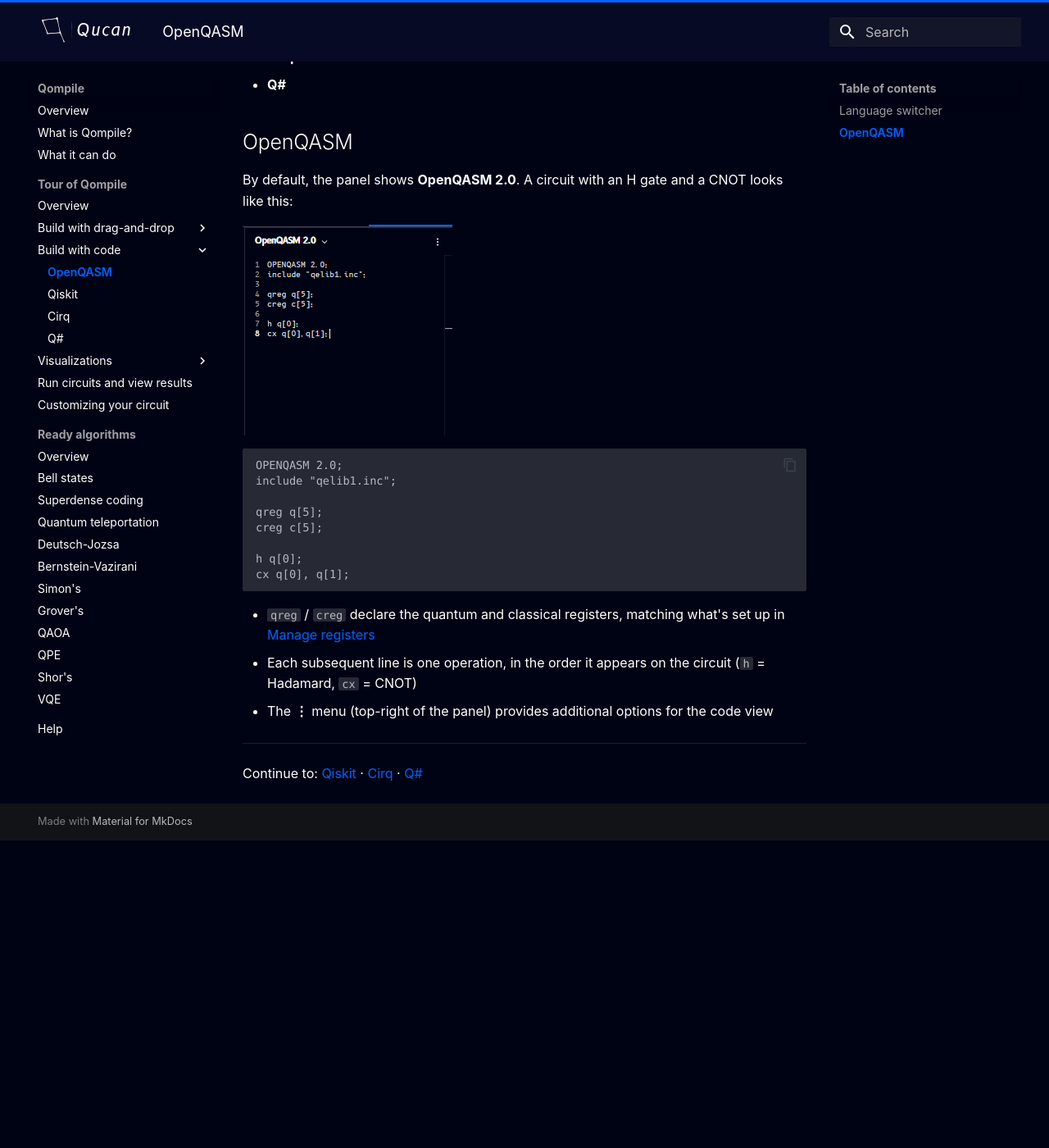
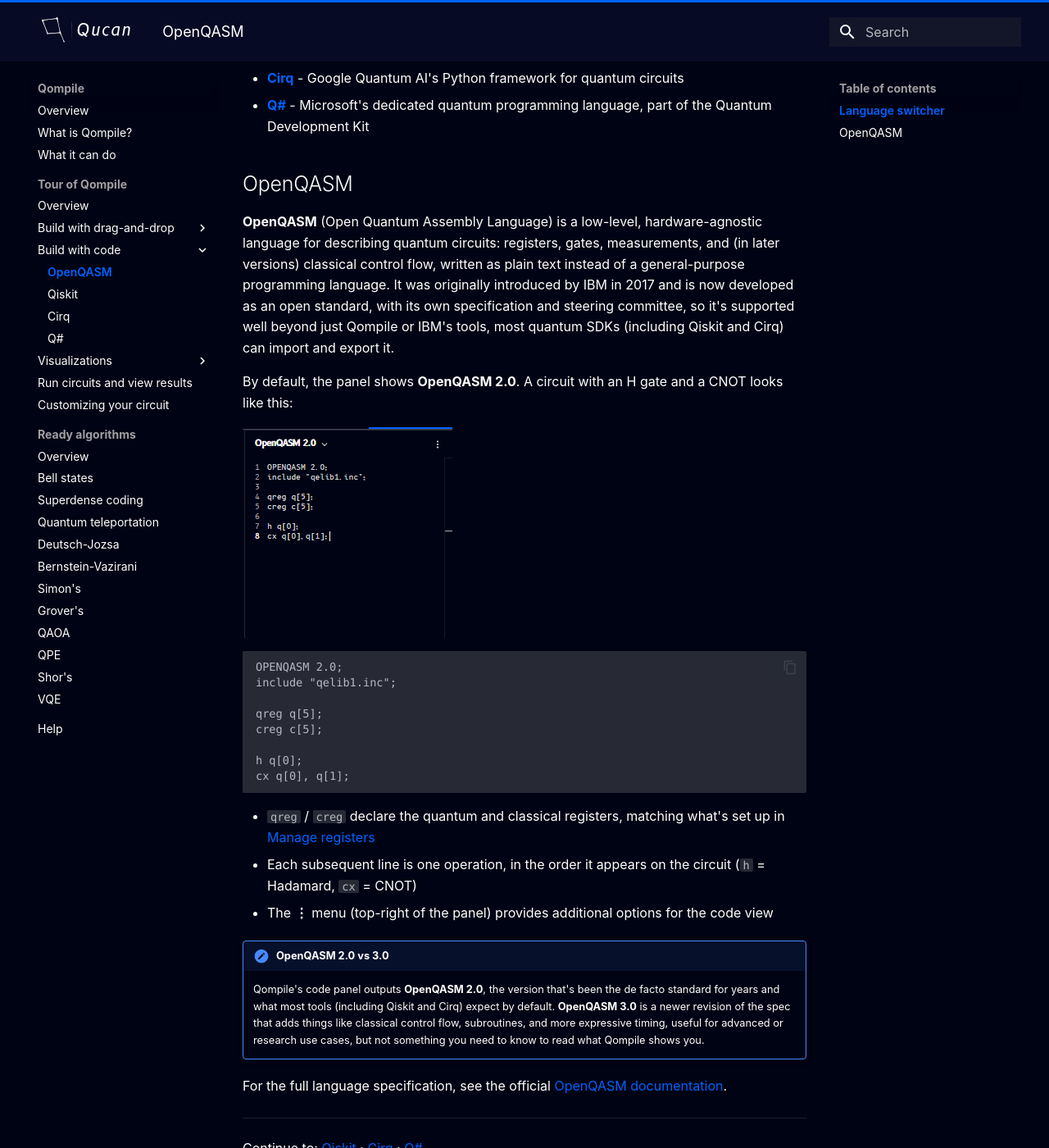
Before and after one commit to Tatgithub02/qucan-docs, an MkDocs documentation site: the page built from docs/qompile/tour/code/openqasm.md, in a window 1280 px wide and 1400 px high, scrolled down 905 px. Shown: the whole window at 82% size. Built offline with MkDocs 1.6.1 and Material for MkDocs 9.7.7, drawn with Linux system fonts in a browser that asks for light colours; some web fonts are replaced; before the commit the page ends 1930 px from its top, so only the background shows below that.

Commit message:
Add background and official doc links for OpenQASM, Qiskit, Cirq, and Q#

```diff
--- a/docs/qompile/tour/code/openqasm.md
+++ b/docs/qompile/tour/code/openqasm.md
@@ -18,12 +18,14 @@
 
 Supported languages:
 
-- **OpenQASM 2.0**
-- **Qiskit**
-- **Cirq**
-- **Q#**
+- **[OpenQASM 2.0](#openqasm)** - a low-level, hardware-agnostic quantum assembly language, an open standard rather than tied to one vendor
+- **[Qiskit](qiskit.md)** - IBM's Python SDK for quantum computing
+- **[Cirq](cirq.md)** - Google Quantum AI's Python framework for quantum circuits
+- **[Q#](qsharp.md)** - Microsoft's dedicated quantum programming language, part of the Quantum Development Kit
 
 ## OpenQASM
+
+**OpenQASM** (Open Quantum Assembly Language) is a low-level, hardware-agnostic language for describing quantum circuits: registers, gates, measurements, and (in later versions) classical control flow, written as plain text instead of a general-purpose programming language. It was originally introduced by IBM in 2017 and is now developed as an open standard, with its own specification and steering committee, so it's supported well beyond just Qompile or IBM's tools, most quantum SDKs (including Qiskit and Cirq) can import and export it.
 
 By default, the panel shows **OpenQASM 2.0**. A circuit with an H gate and a CNOT looks like this:
 
@@ -44,6 +46,11 @@
 - Each subsequent line is one operation, in the order it appears on the circuit (`h` = Hadamard, `cx` = CNOT)
 - The **⋮** menu (top-right of the panel) provides additional options for the code view
 
+!!! note "OpenQASM 2.0 vs 3.0"
+    Qompile's code panel outputs **OpenQASM 2.0**, the version that's been the de facto standard for years and what most tools (including Qiskit and Cirq) expect by default. **OpenQASM 3.0** is a newer revision of the spec that adds things like classical control flow, subroutines, and more expressive timing, useful for advanced or research use cases, but not something you need to know to read what Qompile shows you.
+
+For the full language specification, see the official [OpenQASM documentation](https://openqasm.com/).
+
 ---
 
 Continue to: [Qiskit](qiskit.md) · [Cirq](cirq.md) · [Q#](qsharp.md)
```
Also changed, not shown: docs/qompile/tour/code/cirq.md (+4 -0 lines), docs/qompile/tour/code/qiskit.md (+4 -0 lines), docs/qompile/tour/code/qsharp.md (+4 -0 lines).
